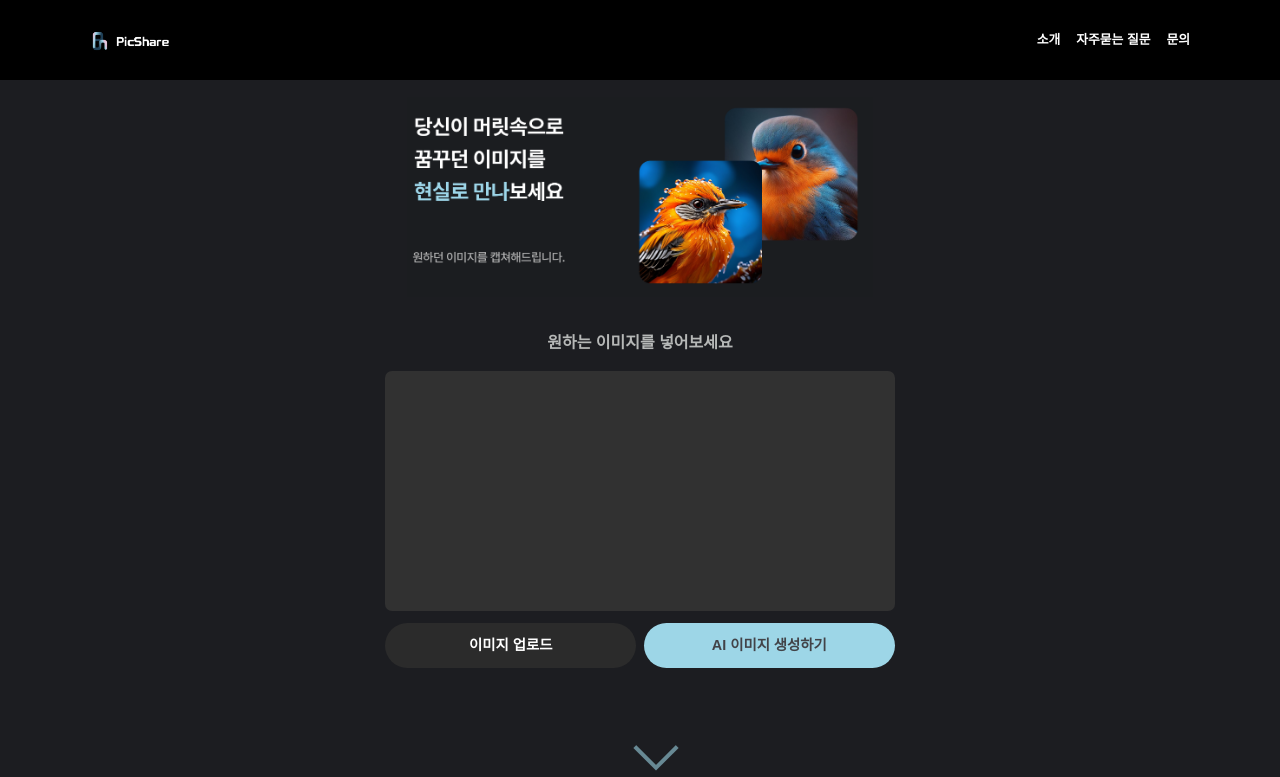
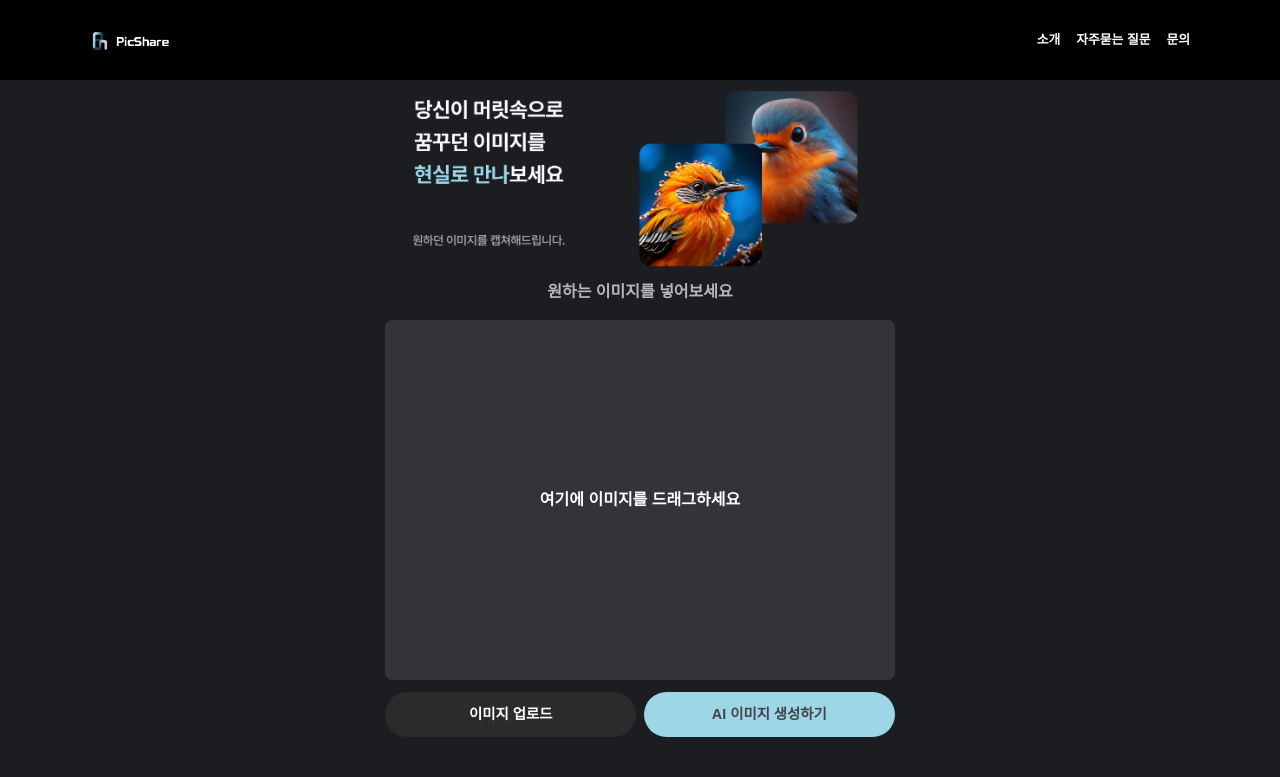
Before and after one commit to foriinrangelen/nozzle-front, a React (Vite) app: page / in a window 1280 px wide. Shown: the top 777 px of the page. Built offline with nearby package versions, Linux system fonts and the light colour scheme; a web font is replaced by a local one.

Commit message:
Update: 기능 추가

```diff
--- a/src/components/Content.tsx
+++ b/src/components/Content.tsx
@@ -1,14 +1,53 @@
-// import { useState } from 'react';
+import React, { useEffect, useState } from 'react';
 import { Col, Row } from 'react-bootstrap';
 import { Link } from 'react-router-dom';
+
 const Content = () => {
+    const [uploadedImage, setUploadedImage] = useState<string | null>(null); // 업로드된 이미지 URL 상태
+    const [imageDimensions, setImageDimensions] = useState<{ width: number; height: number } | null>(null); // 이미지 크기 상태
 
-  // const [isLoading, setIsLoading] = useState<Boolean>(false); // 로딩 상태 추가
 
-  // const [isDragging, setIsDragging] = useState<Boolean>(false)
-  // const [droppedImage, setDroppedImage] = useState<any>(null)
-  // const [searchImg, setSearchImg] = useState<any>(null)
-  // const [searchImgData, setSearchImgData] = useState<any>(null)
+    const handleImageUpload = (e: React.ChangeEvent<HTMLInputElement>) => {
+        const files = e.target.files;
+        if (files && files.length > 0) {
+            const reader = new FileReader();
+            reader.onload = (event) => {
+                const imageUrl = event.target?.result as string; // Base64 URL
+                setUploadedImage(imageUrl); // 업로드된 이미지 URL 설정
+            };
+            reader.readAsDataURL(files[0]); // 파일을 Base64로 읽기
+        }
+    };
+
+    const handleDragOver = (e: React.DragEvent<HTMLDivElement>) => {
+        e.preventDefault(); // 기본 동작 방지
+    };
+
+    const handleDrop = (e: React.DragEvent<HTMLDivElement>) => {
+        e.preventDefault(); // 기본 동작 방지
+        const files = e.dataTransfer.files;
+        if (files.length > 0) {
+            const reader = new FileReader();
+            reader.onload = (event) => {
+                const imageUrl = event.target?.result as string; // Base64 URL
+                setUploadedImage(imageUrl); // 업로드된 이미지 URL 설정
+                const img = new Image();
+                img.src = imageUrl;
+                img.onload = () => {
+                  const dimensions = { width: img.width, height: img.height };
+                  setImageDimensions(dimensions); // 이미지 크기 설정
+
+
+            };
+          };
+            reader.readAsDataURL(files[0]); // 파일을 Base64로 읽기
+        }
+    };
+    useEffect(()=>{
+      console.log(imageDimensions)
+    }
+    ,[imageDimensions])
+
     return (
         <>
             <Row className='full-page-section-1'>
@@ -22,25 +61,58 @@ const Content = () => {
 
                 <Col xs={10} md={10} lg={5} className='fw-bold text-white'>
                     <div className='text-center img-text mb-3'>원하는 이미지를 넣어보세요</div>
-    <div className='img-drag-upload'></div>
+                    {uploadedImage ? (
+                        <img
+                            src={uploadedImage}
+                            alt="Uploaded"
+                            className="uploaded-image"
+                            style={{ width: '100%', height: '45vh' }} // 이미지 스타일 조정
+                        />
+                    ) : (
+                        <div
+                            className='img-drag-upload'
+                            style={{
+                                height: '45vh', // 드래그 영역의 높이 설정
+                                borderRadius: '8px', // 모서리 둥글게
+                                display: 'flex',
+                                alignItems: 'center',
+                                justifyContent: 'center',
+                                color: 'white',
+                                background: 'rgba(255, 255, 255, 0.1)' // 배경색 추가 (선택 사항)
+                            }}
+                            onDragOver={handleDragOver}
+                            onDrop={handleDrop}
+                        >
+                            <div>여기에 이미지를 드래그하세요</div>
+                        </div>
+                    )}
+
                     <Row className='d-flex align-items-center justify-content-center mt-1 g-2'>
                         <Col xs={6} md={6} className="text-center">
-    <div></div>
-    <div className="img-btn d-flex align-items-center justify-content-center ">이미지 업로드</div>
+                        <label htmlFor="imageUpload" className="img-btn d-flex align-items-center justify-content-center" style={{ cursor: 'pointer' }}>
+                            이미지 업로드
+                        </label>
+                        <input
+                            type="file"
+                            accept="image/*"
+                            onChange={handleImageUpload}
+                            style={{ display: 'none' }} // 여전히 숨김 처리
+                            id="imageUpload"
+                        />
                         </Col>
                         <Col xs={6} md={6} className="text-center">
-
-    <Link to={'/prompt'} className="img-create-btn d-flex align-items-center justify-content-center ">AI 이미지 생성하기</Link>
+                            <Link to={'/prompt'} className="img-create-btn d-flex align-items-center justify-content-center">
+                                AI 이미지 생성하기
+                            </Link>
                         </Col>
                     </Row>
                 </Col>
-  <div className="intro"  style={{height:"10vh"}}>
-              <a href='#section3' className="scroll-indicator"></a>
+                <div className="intro" style={{ height: "10vh" }}>
+                    <a href='#section2' className="scroll-indicator"></a>
                 </div>
             </Row>
-
         </>
-  )
+    );
 }
 
-export default Content
+export default Content;
--- a/src/components/Footer.tsx
+++ b/src/components/Footer.tsx
@@ -3,9 +3,9 @@ const Footer = () => {
     <div>
     <div className="footer">
       <div>
-        <div className="m-0">PicShare | nozzle</div>
+        <div className="m-0">PicShare</div>
         <div>github : <a target="_blank" href="https://github.com/CHAe-sheng/Nozzel_Final_project.git">https://github.com/CHAe-sheng/Nozzel_Final_project.git</a></div>
-        <p>광주 인공지능 사관학교 실전 프로젝트 | 임채승, 송채빈, 김동관, 김유열</p>
+        <p>광주 인공지능 사관학교 실전 프로젝트 | nozzle ( 임채승, 송채빈, 김동관, 김유열 )</p>
         <p style={{ color: "rgba(184, 184, 184, 1)", borderBottom: "1px solid gray" }}></p>
         <div>Copyright ⓒ 모바일 앱개발 협동조합 X 팀 노즐</div>
       </div>
--- a/src/components/Header.tsx
+++ b/src/components/Header.tsx
@@ -4,7 +4,7 @@ const Header = () => {
   return (
     <Navbar className='header' expand="lg">
       <Container>
-        <Navbar.Brand href="#home">
+        <Navbar.Brand href="/">
           <img
             src="logo.png"
             alt="로고"
--- a/vite.config.ts
+++ b/vite.config.ts
@@ -1,7 +1,15 @@
-import { defineConfig } from 'vite'
-import react from '@vitejs/plugin-react-swc'
+import { defineConfig } from 'vite';
+import react from '@vitejs/plugin-react-swc';
 
-// https://vitejs.dev/config/
 export default defineConfig({
   plugins: [react()],
-})
+  server: {
+    proxy: {
+      '/dev': {
+        target: 'https://noi72lets6.execute-api.us-east-1.amazonaws.com/',
+        changeOrigin: true,
+        rewrite: (path) => path.replace(/^\/api/, ''),
+      },
+    },
+  },
+});
```
Also changed, not shown: src/pages/Prompt.tsx (+9 -8 lines), 3 other files (tests, documents, lock files or other folders). Lines whose indentation alone changed are shown as unchanged.
